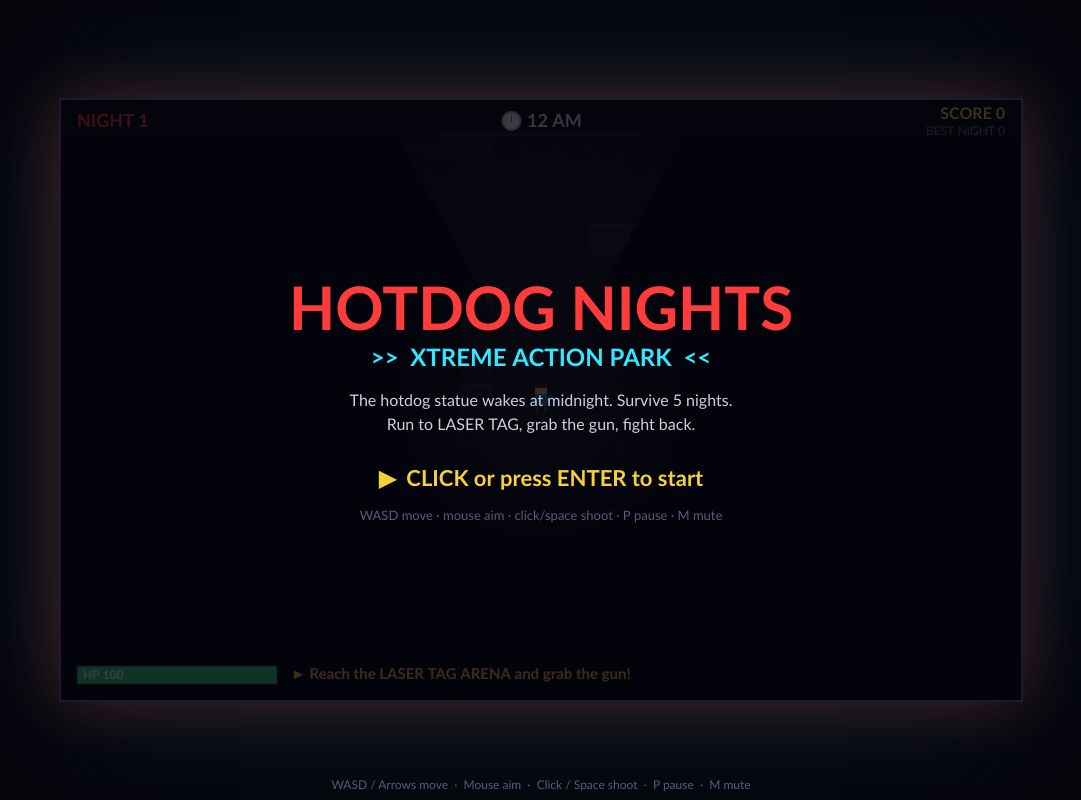
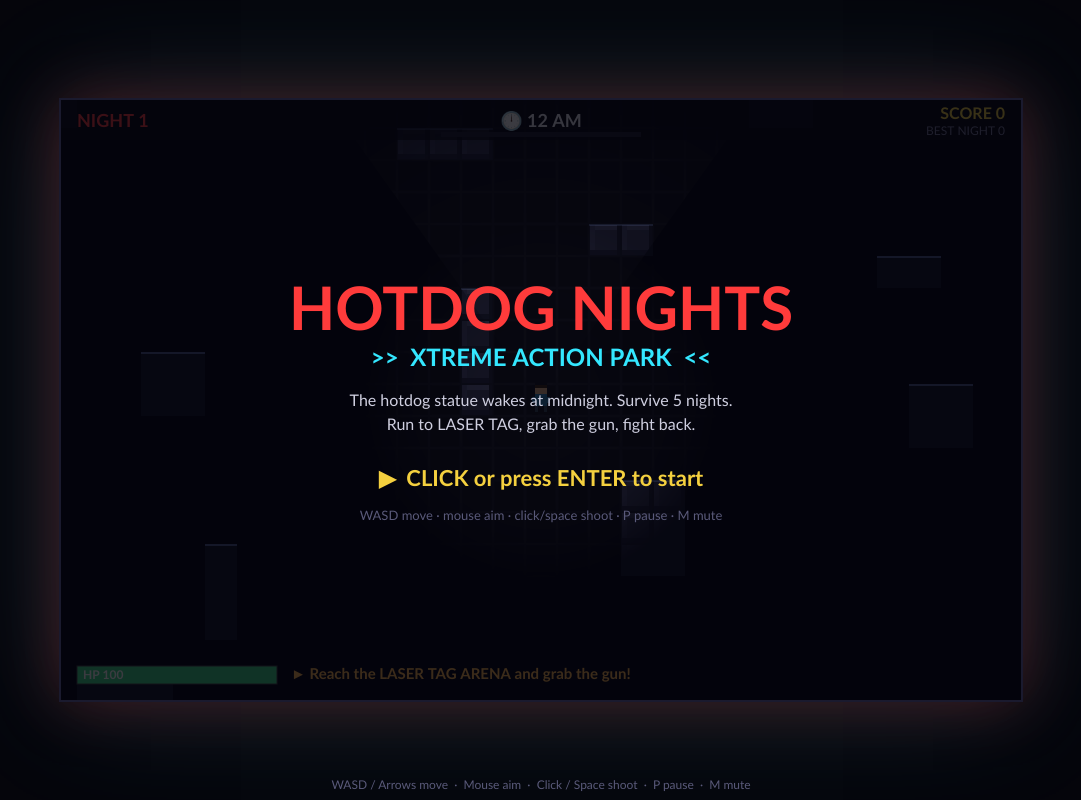
Before and after one commit to nextcallsystems-cloud/hotdog-nights, a plain HTML site: page index.html in a window 1280 px wide. Shown: the whole page, without its empty margins (99-1180 px from the left). Drawn offline with Linux system fonts and the light colour scheme.

Commit message:
fix: readable raised walls + neon trim, aim reticle & sight line, wider vision

```diff
--- a/index.html
+++ b/index.html
@@ -380,12 +380,18 @@ function render(){
   for(let ty=ty0;ty<=ty1;ty++) for(let tx=tx0;tx<=tx1;tx++){
     const sx=tx*TS-camX, sy=ty*TS-camY;
     if (tileSolid(tx,ty)){
-      ctx.fillStyle="#2a2a3e"; ctx.fillRect(sx,sy,TS,TS);
-      ctx.fillStyle="#3d3d57"; ctx.fillRect(sx,sy,TS,3);
-      ctx.fillStyle="#1a1a28"; ctx.fillRect(sx,sy+TS-3,TS,3);
+      // raised solid block: bright top cap + side bevels + dark base = clearly "wall"
+      ctx.fillStyle="#4a4a68"; ctx.fillRect(sx,sy,TS,TS);
+      ctx.fillStyle="#74749c"; ctx.fillRect(sx,sy,TS,6);          // top highlight
+      ctx.fillStyle="#5c5c82"; ctx.fillRect(sx,sy,6,TS);          // left bevel
+      ctx.fillStyle="#23233a"; ctx.fillRect(sx,sy+TS-6,TS,6);     // bottom shadow
+      ctx.fillStyle="#1a1a28"; ctx.fillRect(sx+TS-4,sy,4,TS);     // right shadow
+      ctx.strokeStyle="#15151f"; ctx.lineWidth=1; ctx.strokeRect(sx+0.5,sy+0.5,TS-1,TS-1);
     } else {
+      // flat walkable floor: darker, with a clear inset grid tile
       ctx.fillStyle=zoneColorAt(tx,ty); ctx.fillRect(sx,sy,TS,TS);
-      ctx.strokeStyle="rgba(255,255,255,0.03)"; ctx.strokeRect(sx,sy,TS,TS);
+      ctx.fillStyle="rgba(0,0,0,0.18)"; ctx.fillRect(sx+2,sy+2,TS-4,TS-4);
+      ctx.strokeStyle="rgba(255,255,255,0.05)"; ctx.lineWidth=1; ctx.strokeRect(sx+0.5,sy+0.5,TS-1,TS-1);
     }
   }
   // zone labels
@@ -423,6 +429,13 @@ function render(){
 
   // ===== EMISSIVE (drawn through dark) =====
   ctx.save(); ctx.globalCompositeOperation="lighter";
+  // faint neon wall glow so obstacles are always readable in the dark
+  for(let ty=ty0;ty<=ty1;ty++) for(let tx=tx0;tx<=tx1;tx++){
+    if(!tileSolid(tx,ty)) continue;
+    const sx=tx*TS-camX, sy=ty*TS-camY;
+    ctx.fillStyle="rgba(86,96,150,0.16)"; ctx.fillRect(sx,sy,TS,TS);        // dim body
+    if(!tileSolid(tx,ty-1)){ ctx.fillStyle="rgba(150,180,255,0.42)"; ctx.fillRect(sx,sy,TS,2); } // lit top edge
+  }
   // hotdog menace glow + eyes
   for (const hd of hotdogs){ if (hd.dead) continue;
     const hx=hd.x-camX, hy=hd.y-camY;
@@ -450,6 +463,8 @@ function render(){
     ctx.fillStyle=rg; ctx.beginPath(); ctx.arc(bx,by,10,0,7); ctx.fill(); }
   ctx.restore();
 
+  if (state==="play"||state==="pause") drawReticle();
+  cv.style.cursor = (state==="play"||state==="pause") ? "none" : "default";
   drawHUD();
   if (state==="title") drawTitle();
   if (state==="intro") drawIntro();
@@ -464,17 +479,36 @@ function drawLighting(){
   const px=player.x-camX, py=player.y-camY;
   lctx.globalCompositeOperation="destination-out";
   // ambient
-  let g=lctx.createRadialGradient(px,py,4,px,py,150);
-  g.addColorStop(0,"rgba(0,0,0,0.95)"); g.addColorStop(1,"rgba(0,0,0,0)");
-  lctx.fillStyle=g; lctx.beginPath(); lctx.arc(px,py,150,0,7); lctx.fill();
+  let g=lctx.createRadialGradient(px,py,4,px,py,180);
+  g.addColorStop(0,"rgba(0,0,0,0.95)"); g.addColorStop(0.7,"rgba(0,0,0,0.6)"); g.addColorStop(1,"rgba(0,0,0,0)");
+  lctx.fillStyle=g; lctx.beginPath(); lctx.arc(px,py,180,0,7); lctx.fill();
   // flashlight cone toward aim
-  const a=player.aim, len=340, spread=0.5;
+  const a=player.aim, len=360, spread=0.62;
   lctx.beginPath(); lctx.moveTo(px,py); lctx.arc(px,py,len,a-spread,a+spread); lctx.closePath();
   let cg=lctx.createRadialGradient(px,py,10,px,py,len);
   cg.addColorStop(0,"rgba(0,0,0,1)"); cg.addColorStop(0.65,"rgba(0,0,0,0.55)"); cg.addColorStop(1,"rgba(0,0,0,0)");
   lctx.fillStyle=cg; lctx.fill();
   lctx.globalCompositeOperation="source-over";
   ctx.drawImage(lcv,0,0);
+}
+
+//============================================================ RETICLE
+function drawReticle(){
+  const x=mouseX, y=mouseY;
+  ctx.save(); ctx.globalCompositeOperation="lighter";
+  // sight line from the player to where you're aiming
+  if (player.armed){ const px=player.x-camX, py=player.y-camY;
+    ctx.strokeStyle="rgba(52,231,255,0.22)"; ctx.lineWidth=1;
+    ctx.beginPath(); ctx.moveTo(px,py); ctx.lineTo(x,y); ctx.stroke(); }
+  // crosshair
+  ctx.strokeStyle="#34e7ff"; ctx.lineWidth=2;
+  ctx.beginPath(); ctx.arc(x,y,9,0,7); ctx.stroke();
+  ctx.beginPath();
+  ctx.moveTo(x-15,y); ctx.lineTo(x-5,y); ctx.moveTo(x+5,y); ctx.lineTo(x+15,y);
+  ctx.moveTo(x,y-15); ctx.lineTo(x,y-5); ctx.moveTo(x,y+5); ctx.lineTo(x,y+15);
+  ctx.stroke();
+  ctx.fillStyle="#ffffff"; ctx.fillRect(x-1,y-1,2,2);
+  ctx.restore();
 }
 
 //============================================================ HUD
```
